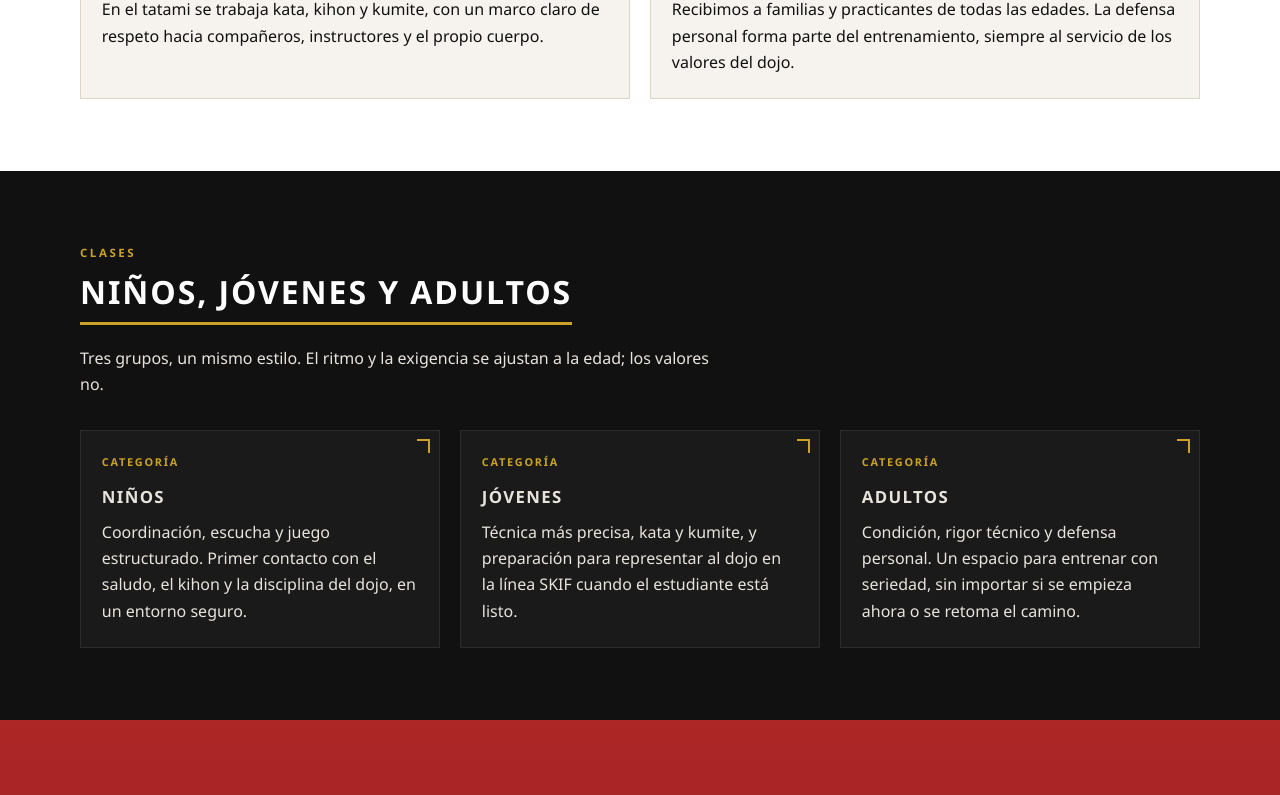
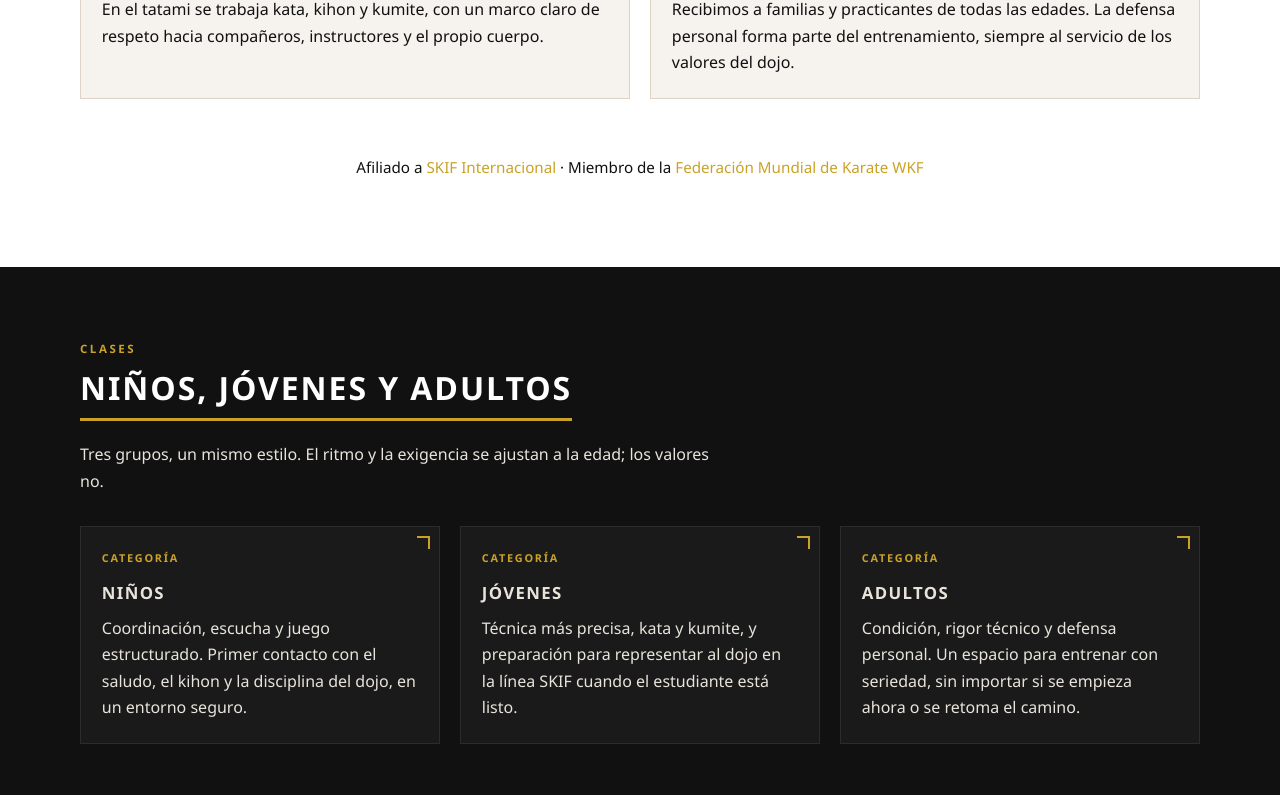
Before and after one commit to edwardlarsson94/doryoku-kan, an Angular app: page / in a window 1280 px wide. Shown: the part 1160-1955 px from the top of the page. Built offline with nearby package versions, Linux system fonts and the light colour scheme.

Commit message:
14 - add link web officials

```diff
--- a/src/app/app.css
+++ b/src/app/app.css
@@ -551,6 +551,25 @@ a:hover {
   background-color: rgba(37, 211, 102, 0.1);
   color: #25D366;
 }
+.afiliacion {
+  margin-top: 1.5rem;
+  padding-top: 1rem;
+  border-top: 1px solid rgba(255,255,255,0.15);
+  text-align: center;
+}
+.afiliacion__texto {
+  font-size: 0.95rem;
+}
+.afiliacion a {
+  color: var(--oro);
+  font-weight: 500;
+  text-decoration: none;
+  border-bottom: 1px solid transparent;
+  transition: all 0.2s ease;
+}
+.afiliacion a:hover {
+  border-bottom-color: var(--oro);
+}
 
 @media (min-width: 48rem) {
   .nav-panel {
--- a/src/app/app.html
+++ b/src/app/app.html
@@ -86,6 +86,12 @@
             servicio de los valores del dojo.
           </p>
         </article>
+      </div>
+      <div class="afiliacion">
+        <p class="afiliacion__texto">
+          Afiliado a <a href="https://www.skifworld.com/" target="_blank" rel="noopener noreferrer">SKIF Internacional</a> ·
+          Miembro de la <a href="https://www.wkf.net/" target="_blank" rel="noopener noreferrer">Federación Mundial de Karate WKF</a>
+        </p>
       </div>
     </div>
   </section>
```
Also changed, not shown: 2 other files (tests, documents, lock files or other folders).
